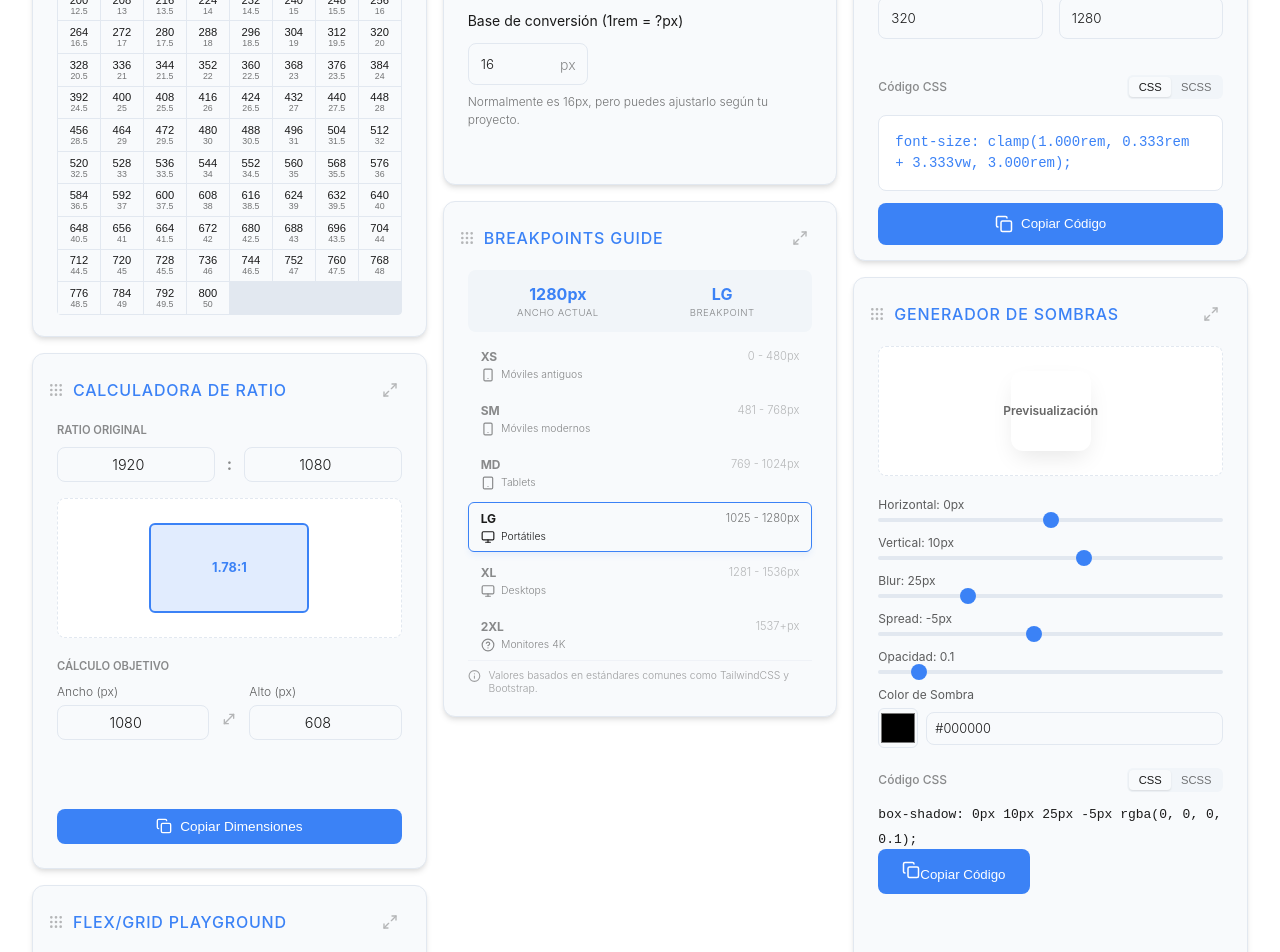
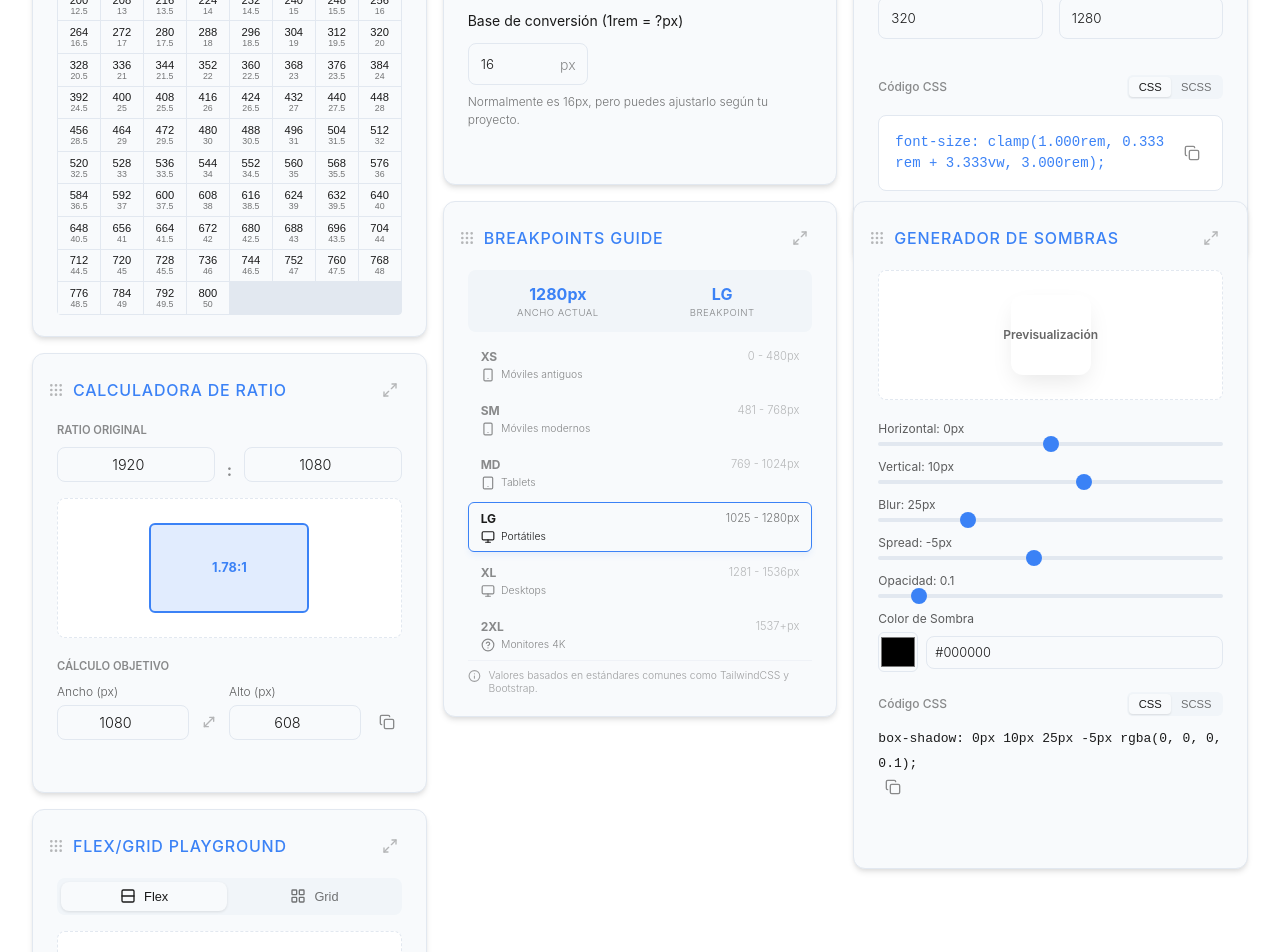
Before and after one commit to condrado/front-tools, a React (Vite) app: page / in a window 1280 px wide. Shown: the part 3320-4272 px from the top of the page. Built offline with nearby package versions, Linux system fonts and the light colour scheme.

Commit message:
feat: new btn copy

```diff
--- a/src/App.jsx
+++ b/src/App.jsx
@@ -34,10 +34,10 @@ const WIDGET_COMPONENTS = {
 const WIDGET_HEIGHTS = {
   multiples: 7,
   converter: 5,
-  clamp: 6,
-  shadow: 10,
-  aspect: 7,
-  flex: 12,
+  clamp: 5,
+  shadow: 9,
+  aspect: 6,
+  flex: 11,
   breakpoints: 9
 }
 
--- a/src/components/widgets/AspectRatioCalculator.jsx
+++ b/src/components/widgets/AspectRatioCalculator.jsx
@@ -90,7 +90,7 @@ const AspectRatioCalculator = () => {
 
       <div className="target-input-group">
         <div className="section-label">Cálculo Objetivo</div>
-        <div className="inputs-row">
+        <div className="inputs-row" style={{ marginBottom: 0 }}>
           <div className="input-field">
             <label>Ancho (px)</label>
             <input type="number" value={w2} onChange={handleW2Change} />
@@ -102,18 +102,18 @@ const AspectRatioCalculator = () => {
             <label>Alto (px)</label>
             <input type="number" value={h2} onChange={handleH2Change} />
           </div>
+          <div className="input-icon-wrapper">
+            <button className="icon-copy-btn" onClick={copyResult} title="Copiar Dimensiones" style={{ height: '100%', width: '100%' }}>
+              {copied ? <Check size={16} /> : <Copy size={16} />}
+            </button>
+          </div>
         </div>
       </div>
-
-      <button className="copy-btn" onClick={copyResult}>
-        {copied ? <Check size={16} /> : <Copy size={16} />}
-        <span>{copied ? 'Copiado' : 'Copiar Dimensiones'}</span>
-      </button>
     </>
   )
 
   return (
-    <div className="card aspect-ratio-card" data-col="7">
+    <div className="card aspect-ratio-card" data-col="6">
       <div className="widget-header">
         <h3 className="widget-title">Calculadora de Ratio</h3>
         <button className="maximize-btn" onClick={() => setIsModalOpen(true)}>
@@ -143,7 +143,7 @@ const AspectRatioCalculator = () => {
         }
         .inputs-row {
           display: flex;
-          align-items: center;
+          align-items: flex-end;
           gap: 0.75rem;
           margin-bottom: 1rem;
         }
@@ -208,16 +208,16 @@ const AspectRatioCalculator = () => {
         }
         .icon-link {
           opacity: 0.3;
-          padding-top: 1.25rem;
-        }
-        .copy-btn {
-          margin-top: auto;
-          font-size: 0.85rem;
+          height: 35px; /* Altura exacta aproximada del input */
           display: flex;
           align-items: center;
           justify-content: center;
-          gap: 0.5rem;
-          padding: 0.6rem !important;
+        }
+        .input-icon-wrapper {
+          height: 35px;
+          display: flex;
+          align-items: center;
+          justify-content: center;
         }
       `}</style>
     </div>
--- a/src/components/widgets/ClampCalculator.jsx
+++ b/src/components/widgets/ClampCalculator.jsx
@@ -87,11 +87,10 @@ const ClampCalculator = () => {
         </div>
         <div className="result-box">
           <code>{codeContent}</code>
+          <button className="icon-copy-btn" onClick={copyToClipboard} title="Copiar código">
+            {copied ? <Check size={16} /> : <Copy size={16} />}
+          </button>
         </div>
-        <button className="copy-btn" onClick={copyToClipboard}>
-          {copied ? <Check size={18} /> : <Copy size={18} />}
-          <span>{copied ? 'Copiado' : 'Copiar Código'}</span>
-        </button>
       </div>
     </>
   )
@@ -154,11 +153,14 @@ const ClampCalculator = () => {
           min-height: 3rem;
           display: flex;
           align-items: center;
+          justify-content: space-between;
           word-break: break-all;
           font-size: 0.875rem;
+          gap: 0.5rem;
         }
         .result-box code {
           color: var(--accent-color);
+          flex: 1;
         }
         .code-header {
           display: flex;
@@ -190,13 +192,6 @@ const ClampCalculator = () => {
           opacity: 1;
           box-shadow: 0 1px 2px rgba(0,0,0,0.1);
         }
-        .copy-btn {
-          display: flex;
-          align-items: center;
-          justify-content: center;
-          gap: 0.5rem;
-          margin-top: 0.25rem;
-        }
       `}</style>
     </div>
   )
--- a/src/components/widgets/FlexboxGridPlayground.jsx
+++ b/src/components/widgets/FlexboxGridPlayground.jsx
@@ -243,17 +243,16 @@ const FlexboxGridPlayground = () => {
         </div>
         <div className="result-box">
           <code>{generateCSS()}</code>
+          <button className="icon-copy-btn" onClick={copyCSS} title="Copiar código">
+            {copied ? <Check size={16} /> : <Copy size={16} />}
+          </button>
         </div>
-        <button className="copy-btn" onClick={copyCSS}>
-          {copied ? <Check size={18} /> : <Copy size={18} />}
-          <span>{copied ? 'Copiado' : 'Copiar Código'}</span>
-        </button>
       </div>
     </>
   )
 
   return (
-    <div className="card playground-card" data-col="12">
+    <div className="card playground-card" data-col="11">
       <div className="widget-header">
         <h3 className="widget-title">Flex/Grid Playground</h3>
         <button className="maximize-btn" onClick={() => setIsModalOpen(true)}>
@@ -419,6 +418,8 @@ const FlexboxGridPlayground = () => {
             min-height: 4rem;
             display: flex;
             align-items: center;
+            justify-content: space-between;
+            gap: 0.5rem;
             word-break: break-all;
             font-size: 0.75rem;
             color: var(--accent-color);
@@ -426,6 +427,7 @@ const FlexboxGridPlayground = () => {
          .result-box code {
             color: var(--accent-color);
             white-space: pre-wrap;
+            flex: 1;
          }
          .code-header {
             display: flex;
@@ -458,13 +460,6 @@ const FlexboxGridPlayground = () => {
             opacity: 1;
             box-shadow: 0 1px 2px rgba(0,0,0,0.1);
          }
-         .copy-btn {
-            display: flex;
-            align-items: center;
-            justify-content: center;
-            gap: 0.5rem;
-            margin-top: 0.25rem;
-         }
       `}</style>
     </div>
   )
--- a/src/components/widgets/ShadowGenerator.jsx
+++ b/src/components/widgets/ShadowGenerator.jsx
@@ -93,17 +93,16 @@ const ShadowGenerator = () => {
         </div>
         <div className="result-box">
           <code>{codeContent}</code>
+          <button className="icon-copy-btn" onClick={copyToClipboard} title="Copiar código">
+            {copied ? <Check size={16} /> : <Copy size={16} />}
+          </button>
         </div>
-        <button className="copy-btn" onClick={copyToClipboard}>
-          {copied ? <Check size={18} /> : <Copy size={18} />}
-          <span>{copied ? 'Copiado' : 'Copiar Código'}</span>
-        </button>
       </div>
     </>
   )
 
   return (
-    <div className="card shadow-generator" data-col="10">
+    <div className="card shadow-generator" data-col="9">
       <div className="widget-header">
         <h3 className="widget-title">Generador de Sombras</h3>
         <button className="maximize-btn" onClick={() => setIsModalOpen(true)}>
--- a/src/index.css
+++ b/src/index.css
@@ -230,3 +230,25 @@ button:hover {
   opacity: 0.9;
   transform: translateY(-1px);
 }
+
+.icon-copy-btn {
+  background: none;
+  border: none;
+  color: var(--text-color);
+  opacity: 0.5;
+  padding: 0.4rem;
+  border-radius: 6px;
+  cursor: pointer;
+  display: flex;
+  align-items: center;
+  justify-content: center;
+  transition: all 0.2s;
+  flex-shrink: 0;
+}
+
+.icon-copy-btn:hover {
+  opacity: 1;
+  background: var(--hover-color);
+  color: var(--accent-color);
+  transform: translateY(0);
+}
```
Also changed, not shown: 5 other files (tests, documents, lock files or other folders).
